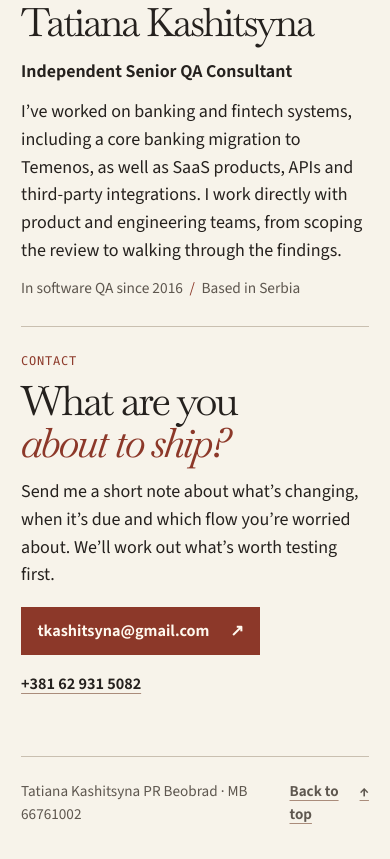
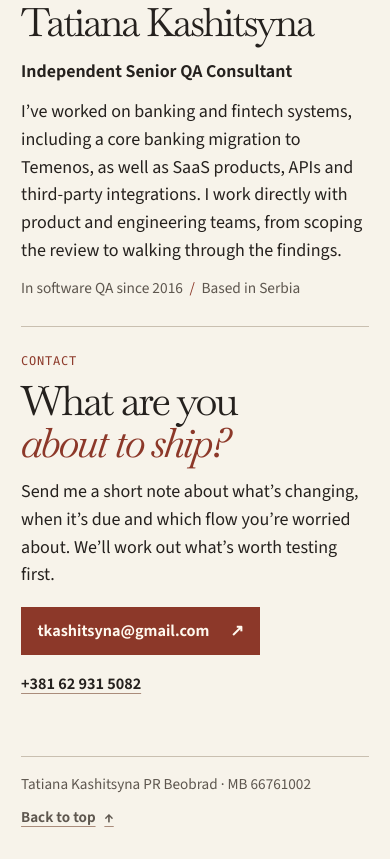
Before and after one commit to purrfectqa/purrfectqa.github.io, a plain HTML site: page index.html in a window 390 px wide. Shown: the part 3267-4126 px from the top of the page. Drawn offline with Linux system fonts and the light colour scheme.

Commit message:
Keep registration number together on small screens

```diff
--- a/assets/site.css
+++ b/assets/site.css
@@ -589,6 +589,7 @@ dd { color: var(--muted); }
 }
 
 .site-footer .text-link { font-size: inherit; }
+.registration { white-space: nowrap; }
 
 @media (max-width: 68rem) {
   .section-opening h2 { max-width: 16ch; }
@@ -656,6 +657,9 @@ dd { color: var(--muted); }
     border-bottom: 1px solid var(--line);
   }
   .closing .contact { padding: 1.6rem 0 0; }
+
+  .site-footer { display: grid; gap: 0.15rem; }
+  .site-footer .text-link { justify-self: start; }
 }
 
 @media (max-width: 23rem) {
--- a/index.html
+++ b/index.html
@@ -184,7 +184,7 @@
   </main>
 
   <footer class="site-footer frame">
-    <span>Tatiana Kashitsyna PR Beobrad · MB 66761002</span>
+    <span>Tatiana Kashitsyna PR Beobrad · <span class="registration">MB 66761002</span></span>
     <a class="text-link" href="#top">Back to top <span aria-hidden="true">↑</span></a>
   </footer>
 </body>
```
Also changed, not shown: sr/index.html (+1 -1 lines).
